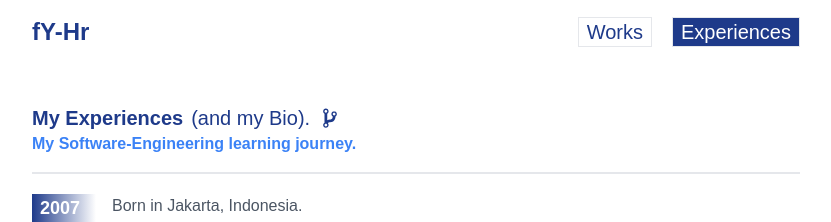
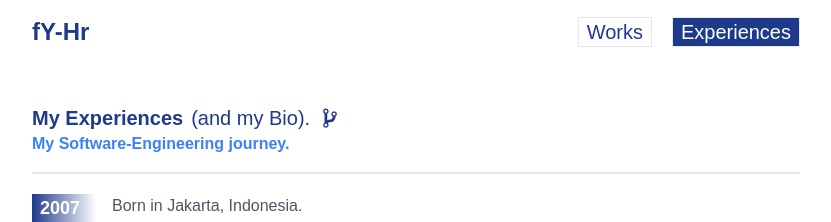
Before and after one commit to fY-Hr/fyhr-page, a Next.js app: page /experiences in a window 1280 px wide. Shown: the top 222 px of the page, without its empty margins (224-1055 px from the left). Built offline with nearby package versions, Linux system fonts and the light colour scheme; a web font is replaced by a local one.

Commit message:
fix: wrong grammar

```diff
--- a/app/experiences/page.tsx
+++ b/app/experiences/page.tsx
@@ -12,7 +12,7 @@ export default function Experiences(){
             <div className="my-8">
                 <div className="border-b-2 pb-4">
                     <h1 className="text-xl font-bold-3 flex items-center gap-2 animate-fadeUpLong"><span className="font-bold">My Experiences</span> (and my Bio).<span className="text-2xl animate-fadeUpVeryLong"><DiGitBranch /></span></h1>
-                    <h2 className="text-md text-blue-500 font-bold animate-fadeUpVeryLong">My Software-Engineering learning journey.</h2>
+                    <h2 className="text-md text-blue-500 font-bold animate-fadeUpVeryLong">My Software-Engineering journey.</h2>
                 </div>
                 <div>
                     <div className="flex gap-4 mt-5 animate-fadeUpVeryLong">
```
